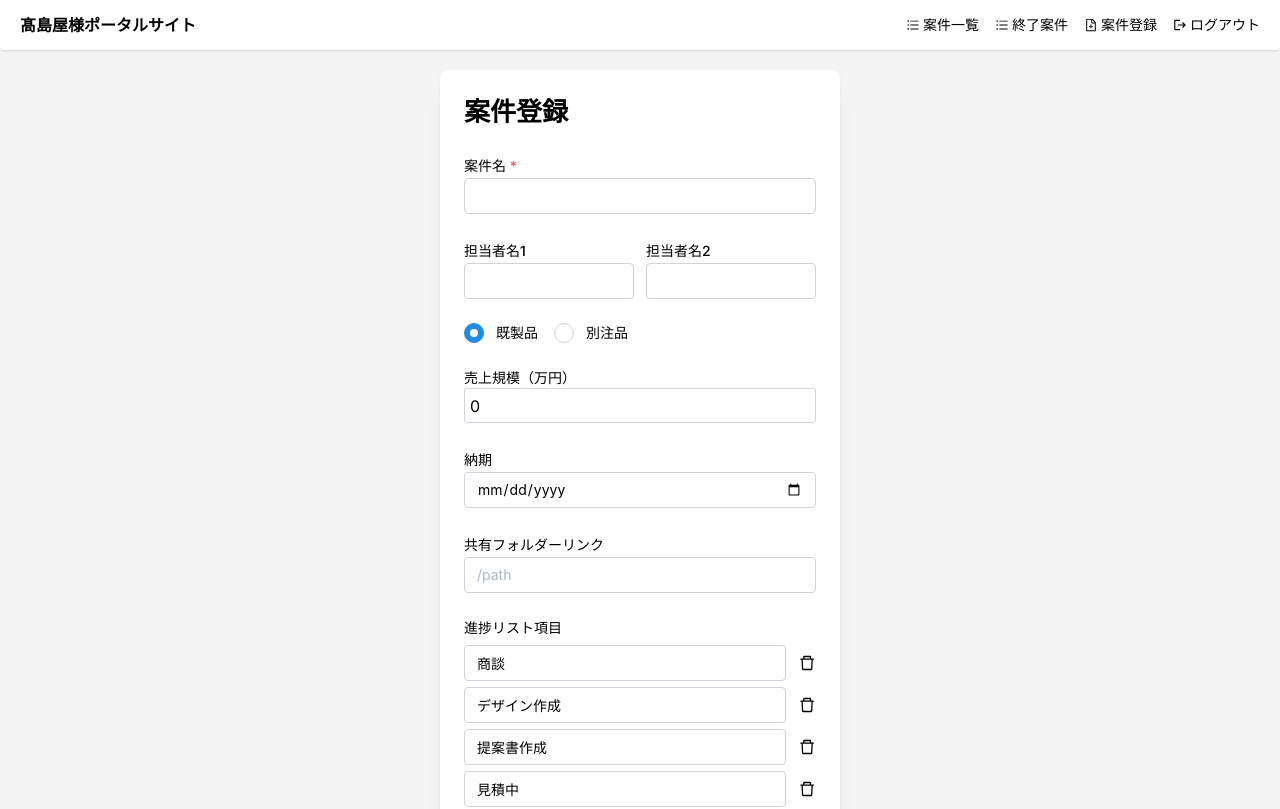
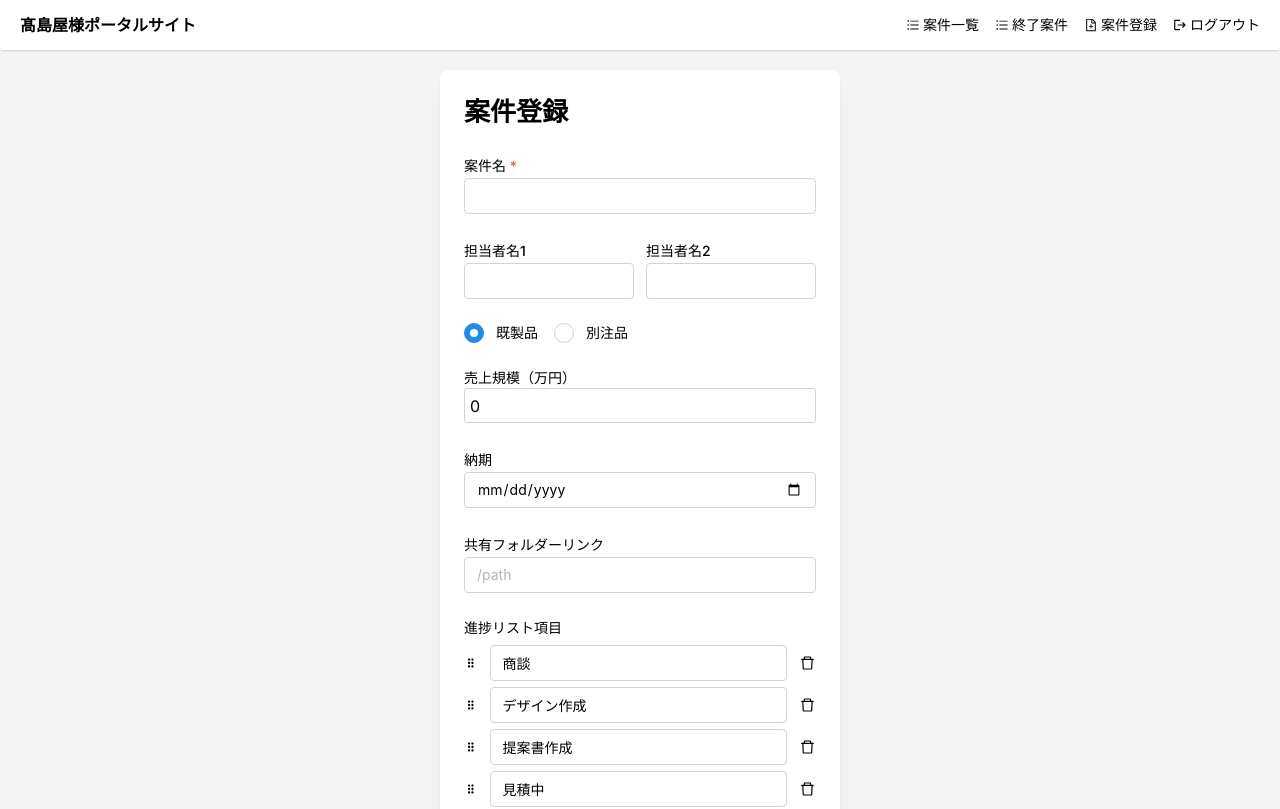
Before and after one commit to daimaru-hakui/takashimaya-daimaru, a Next.js app: page /dashboard/projects/new in a window 1280 px wide. Shown: the top 809 px of the page. Built offline with nearby package versions, Linux system fonts and the light colour scheme; no server answers.

Commit message:
drop drag

```diff
--- a/app/dashboard/projects/new/components/project-form.tsx
+++ b/app/dashboard/projects/new/components/project-form.tsx
@@ -10,14 +10,19 @@ import {
   TextInput,
   Title,
 } from "@mantine/core";
-import React, { FC } from "react";
+import React, { FC, useState } from "react";
 import { useForm, SubmitHandler, useFieldArray } from "react-hook-form";
 import classes from "./NumberInput.module.css";
-import { addDoc, collection, doc, serverTimestamp, updateDoc } from "firebase/firestore";
+import {
+  addDoc,
+  collection,
+  doc,
+  serverTimestamp,
+  updateDoc,
+} from "firebase/firestore";
 import { db } from "@/firebase/client";
-import { format } from "date-fns";
 import { AiOutlineDelete } from "react-icons/ai";
-import { MdOutlineAddCircle } from "react-icons/md";
+import { MdOutlineAddCircle,MdDragIndicator } from "react-icons/md";
 import { useRouter } from "next/navigation";
 
 type Inputs = {
@@ -47,9 +52,11 @@ interface Props {
 
 const ProjectForm: FC<Props> = ({ defaultValues, pageType, close }) => {
   const router = useRouter();
-  const { register, handleSubmit, reset, control } = useForm<Inputs>({
-    defaultValues: defaultValues
+  const [dragIndex, setDragIndex] = useState<number | null>(null);
+  const methods = useForm<Inputs>({
+    defaultValues: defaultValues,
   });
+  const { register, handleSubmit, reset, control, watch, setValue } = methods;
 
   const { fields, append, remove } = useFieldArray({
     control,
@@ -59,7 +66,7 @@ const ProjectForm: FC<Props> = ({ defaultValues, pageType, close }) => {
   const addTodo = () => {
     append({
       title: "",
-      isDone: false
+      isDone: false,
     });
   };
 
@@ -97,18 +104,44 @@ const ProjectForm: FC<Props> = ({ defaultValues, pageType, close }) => {
         staff2: data.staff2 || "",
         deadline: data.deadline || "未定",
         comment: data.comment || "",
-        status: "NEGOTIATION",
+        status: "",
         orderType: data.orderType,
         fileLink: data.fileLink || "",
         todos: data.todos || [],
         isCompleted: false,
         createdAt: serverTimestamp(),
-        deletedAt: null
+        deletedAt: null,
       });
       reset();
     } catch (error) {
       console.error(error);
     }
+  };
+
+  const onDragStart = (idx: number) => {
+    setDragIndex(idx);
+  };
+
+  const onDragEnter = (idx: number) => {
+    if (dragIndex === idx) return;
+    if (dragIndex === null) return;
+    const array = watch("todos");
+    const deleteIndex = array.splice(dragIndex, 1)[0];
+    array.splice(idx, 0, deleteIndex);
+    setValue("todos", array);
+    setDragIndex(idx);
+  };
+
+  const onDragOver = (e: React.DragEvent<HTMLDivElement>) => {
+    e.preventDefault();
+  };
+
+  const onDragLeave = (e: React.DragEvent<HTMLDivElement>) => {
+    e.preventDefault();
+  };
+
+  const onDragEnd = () => {
+    setDragIndex(null);
   };
 
   const updateProject = async (data: Inputs) => {
@@ -153,22 +186,23 @@ const ProjectForm: FC<Props> = ({ defaultValues, pageType, close }) => {
       <Flex p={24} w="100%" direction="column">
         <Title order={2}>案件登録</Title>
         <Stack gap={24} mt={24}>
-          <TextInput label="案件名" required {...register("title", { required: true })} />
+          <TextInput
+            label="案件名"
+            required
+            {...register("title", { required: true })}
+          />
           <Flex gap={12}>
             <TextInput label="担当者名1" {...register("staff1")} />
             <TextInput label="担当者名2" {...register("staff2")} />
           </Flex>
-          <Group >
-            <Radio label="既製品"
+          <Group>
+            <Radio
+              label="既製品"
               defaultValue={defaultValues.orderType}
               value="READY"
               {...register("orderType")}
             />
-            <Radio
-              label="別注品"
-              value="ORDER"
-              {...register("orderType")}
-            />
+            <Radio label="別注品" value="ORDER" {...register("orderType")} />
           </Group>
           <Box>
             <Text fz="sm">売上規模（万円）</Text>
@@ -186,14 +220,31 @@ const ProjectForm: FC<Props> = ({ defaultValues, pageType, close }) => {
             label="納期"
             {...register("deadline")}
           />
-          <TextInput label="共有フォルダーリンク" placeholder="/path" {...register("fileLink")} />
-          <Stack gap={6}>
+          <TextInput
+            label="共有フォルダーリンク"
+            placeholder="/path"
+            {...register("fileLink")}
+          />
+          <Stack gap={6} >
             <Box fz="sm">進捗リスト項目</Box>
             {fields.map((field, idx) => (
-              <Flex key={field.id} align="center" justify="space-between" gap={12}>
+              <Flex
+                key={field.id}
+                align="center"
+                justify="space-between"
+                gap={12}
+                draggable={true}
+                onDragStart={() => onDragStart(idx)}
+                onDragEnter={() => onDragEnter(idx)}
+                onDragLeave={(e) => onDragLeave(e)}
+                onDragOver={(e) => onDragOver(e)}
+                onDragEnd={() => onDragEnd()}
+              >
+              <MdDragIndicator style={{cursor:"pointer"}}/>
                 <TextInput
                   w="100%"
-                  {...register(`todos.${idx}.title`, { required: true })} required
+                  {...register(`todos.${idx}.title`, { required: true })}
+                  required
                 />
                 <AiOutlineDelete
                   style={{ cursor: "pointer", fontSize: 20 }}
@@ -201,14 +252,8 @@ const ProjectForm: FC<Props> = ({ defaultValues, pageType, close }) => {
                 />
               </Flex>
             ))}
-            <Button
-              variant="outline"
-              p={3} w="50px"
-              onClick={addTodo}
-            >
-              <MdOutlineAddCircle
-                style={{ cursor: "pointer", fontSize: 20 }}
-              />
+            <Button variant="outline" p={3} w="50px" onClick={addTodo}>
+              <MdOutlineAddCircle style={{ cursor: "pointer", fontSize: 20 }} />
             </Button>
           </Stack>
           {/* <Textarea {...register("comment")}></Textarea> */}
```
